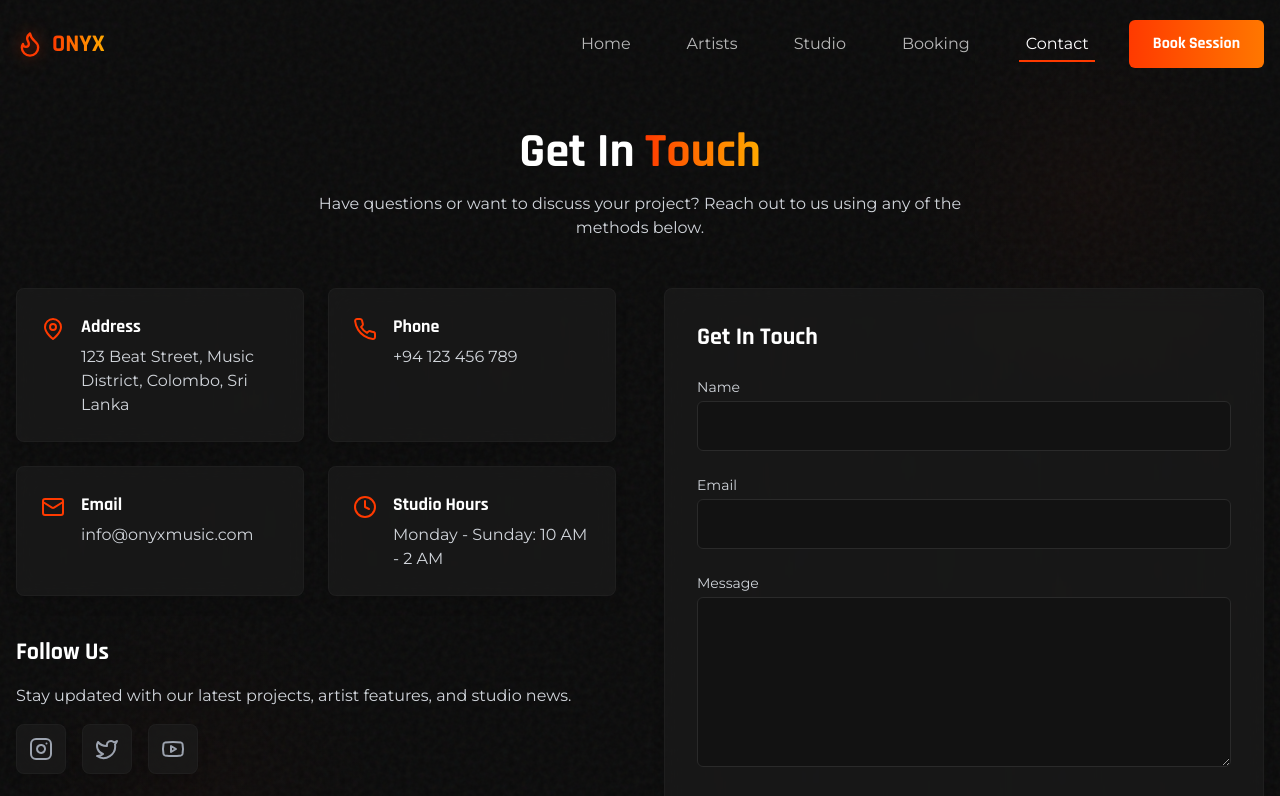
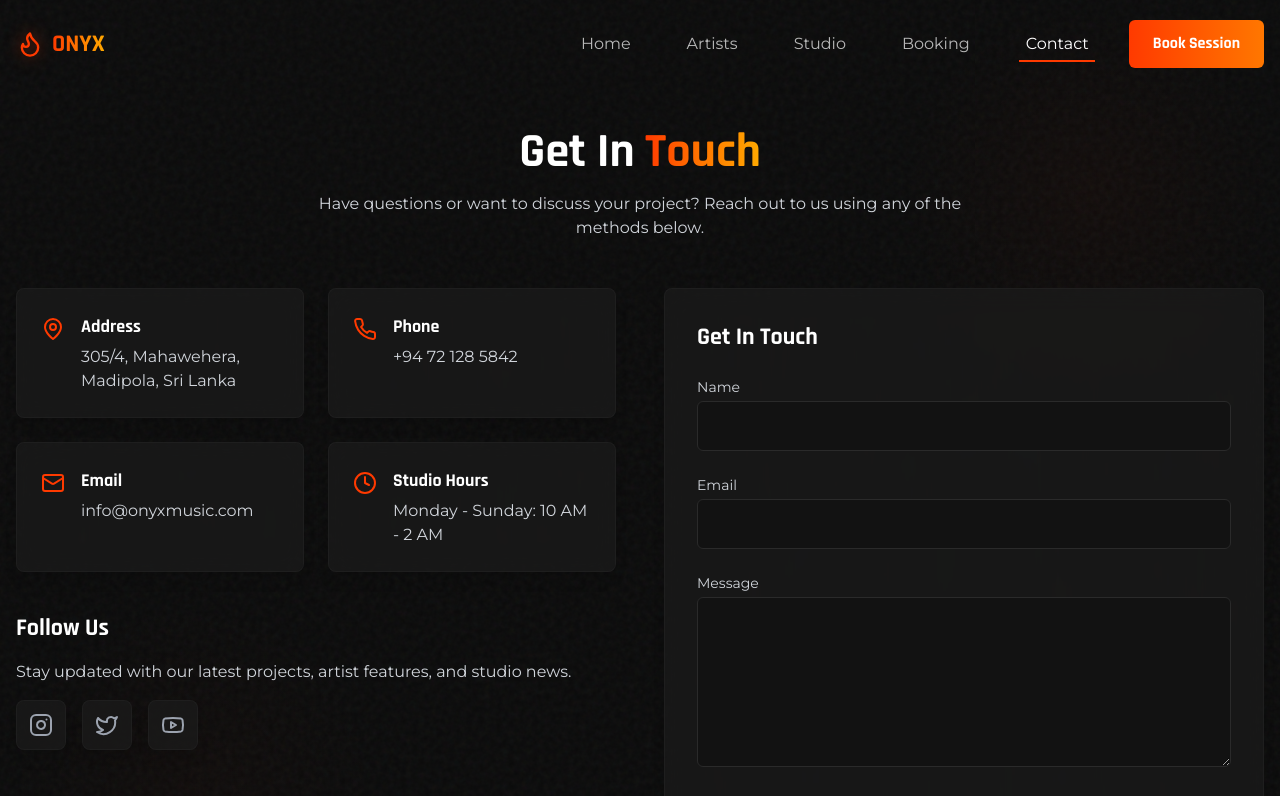
Before and after one commit to thechamod/onyxmusic, a React (Vite) app: page /contact in a window 1280 px wide. Shown: the top 796 px of the page. Built offline with nearby package versions, Linux system fonts and the light colour scheme.

Commit message:
Contact.tsx

```diff
--- a/src/pages/Contact.tsx
+++ b/src/pages/Contact.tsx
@@ -22,12 +22,12 @@ const Contact: React.FC = () => {
     {
       icon: <MapPin size={24} className="text-fire-red" />,
       title: 'Address',
-      content: '123 Beat Street, Music District, Colombo, Sri Lanka'
+      content: '305/4, Mahawehera, Madipola, Sri Lanka'
     },
     {
       icon: <Phone size={24} className="text-fire-red" />,
       title: 'Phone',
-      content: '+94 123 456 789'
+      content: '+94 72 128 5842'
     },
     {
       icon: <Mail size={24} className="text-fire-red" />,
```
